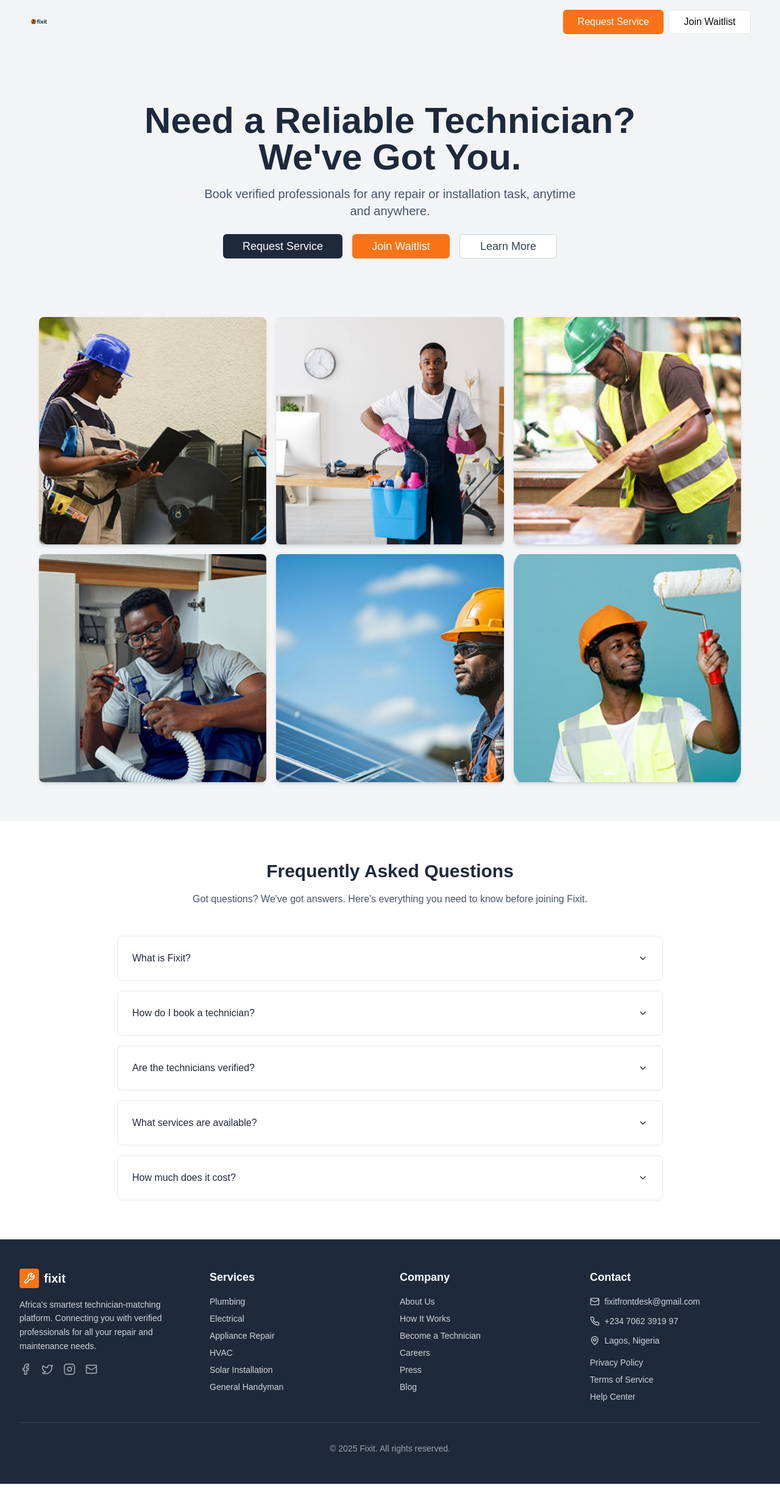
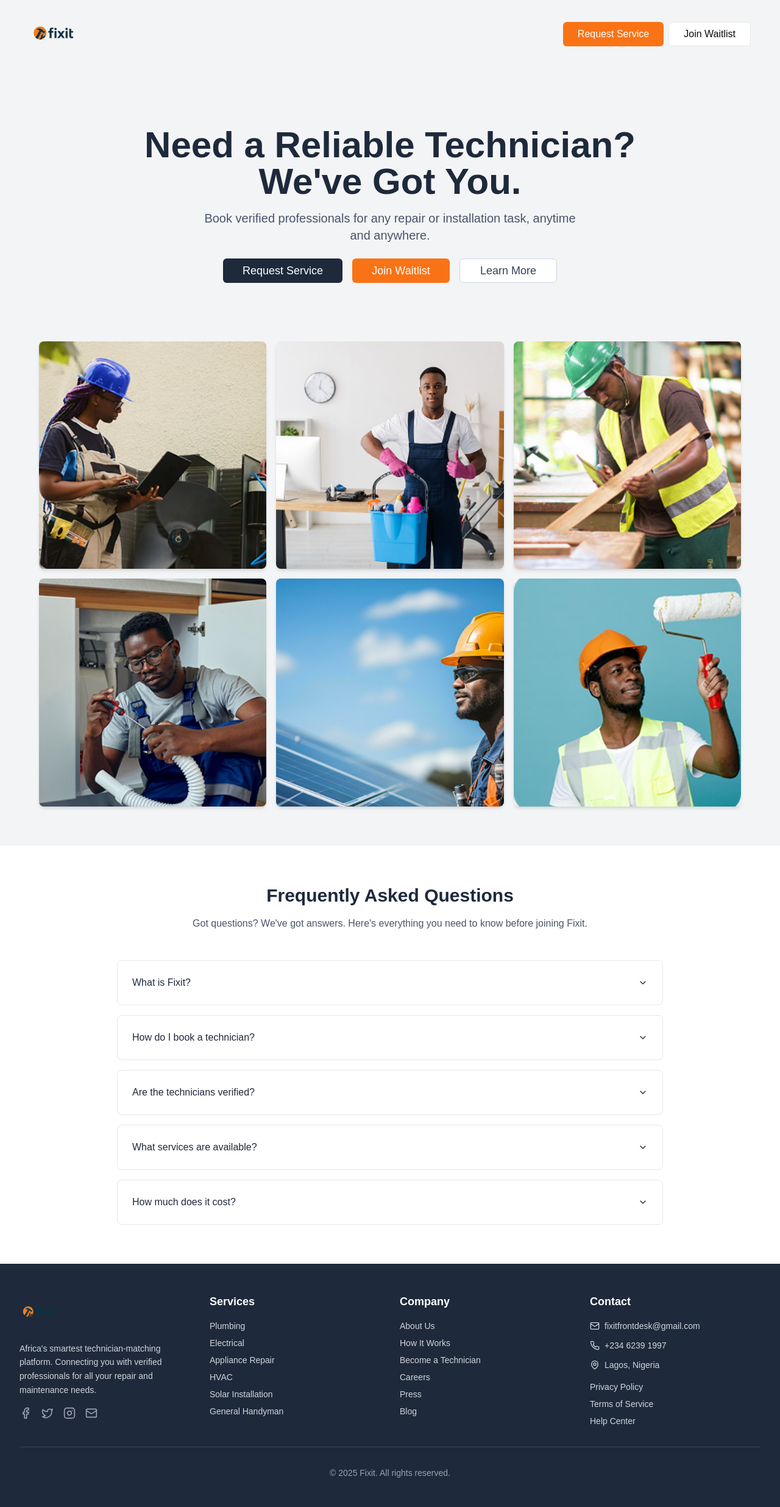
Before and after one commit to Mathvic456/fixit, a Next.js app: page / in a window 1280 px wide. Shown: the whole page at 61% size. Before the commit the page ends 2434 px from the top, so only its background shows below. Built offline with nearby package versions, Linux system fonts and the light colour scheme.

Commit message:
Logo resizing

```diff
--- a/app/page.tsx
+++ b/app/page.tsx
@@ -47,7 +47,7 @@ export default function HomePage() {
       <div className="min-h-screen bg-gray-100">
         {/* Header */}
         <header className="flex items-center justify-between px-4 sm:px-6 lg:px-12 py-4">
-          <Logo />
+          <Logo size="xxl"/>
           <div className="flex gap-2">
             <Link href="/request-service">
               <Button className="bg-orange-500 text-white hover:bg-orange-600 text-sm sm:text-base px-4 sm:px-6">
--- a/app/request-service/page.tsx
+++ b/app/request-service/page.tsx
@@ -15,7 +15,7 @@ export default function RequestServicePage() {
       <div className="min-h-screen bg-gray-100">
         {/* Header */}
         <header className="flex items-center justify-between px-4 sm:px-6 lg:px-12 py-4">
-          <Logo />
+          <Logo size="xxl"/>
           <Link href="/">
             <Button
               variant="outline"
--- a/app/waitlist/page.tsx
+++ b/app/waitlist/page.tsx
@@ -63,7 +63,7 @@ export default function Component() {
       <div className="min-h-screen bg-gray-100">
         {/* Header */}
         <header className="flex items-center justify-between px-4 sm:px-6 lg:px-12 py-4">
-          <Logo />
+          <Logo size="xl"/>
           <Link href="/">
             <Button
               variant="outline"
@@ -168,7 +168,7 @@ export default function Component() {
               </div>
             </StaggerItem>
 
-            <StaggerItem>
+            {/* <StaggerItem>
               <div className="bg-blue-50 border border-blue-200 rounded-lg p-4">
                 <p className="text-xs text-blue-800 text-center">
                   <strong>Note:</strong> To activate this form, replace "YOUR_WAITLIST_FORM_ID" in the code with your
@@ -181,7 +181,7 @@ export default function Component() {
                   to get started.
                 </p>
               </div>
-            </StaggerItem>
+            </StaggerItem> */}
           </StaggerContainer>
         </main>
 
@@ -189,10 +189,10 @@ export default function Component() {
         <div className="px-4 sm:px-6 pb-8">
           <StaggerContainer className="grid grid-cols-2 md:grid-cols-4 gap-3 sm:gap-4 max-w-5xl mx-auto">
             {[
-              { src: "/images/technician-1.jpg", alt: "Female technician with cleaning supplies" },
-              { src: "/images/technician-2.jpg", alt: "Male technician with solar panels" },
-              { src: "/images/technician-3.jpg", alt: "Female technician in kitchen" },
-              { src: "/images/technician-4.jpg", alt: "Male construction worker" },
+              { src: "/images/Six.png", alt: "Female technician with cleaning supplies" },
+              { src: "/images/Plumbing.png", alt: "Male technician with solar panels" },
+              { src: "/images/One.png", alt: "Female technician in kitchen" },
+              { src: "/images/Five.png", alt: "Male construction worker" },
             ].map((image, index) => (
               <StaggerItem key={index}>
                 <div className="relative aspect-square rounded-lg overflow-hidden shadow-md hover:shadow-lg transition-all duration-300">
--- a/components/footer.tsx
+++ b/components/footer.tsx
@@ -2,7 +2,7 @@
 
 import { useState } from "react"
 import Link from "next/link"
-import { Wrench, Mail, Phone, MapPin, Facebook, Twitter, Instagram, Linkedin } from "lucide-react"
+import { Mail, Phone, MapPin, Facebook, Twitter, Instagram, Linkedin } from "lucide-react"
 import { AboutUsModal } from "./modals/about-us-modal"
 import { HowItWorksModal } from "./modals/how-it-works-modal"
 import { BecomeTechnicianModal } from "./modals/become-technician-modal"
@@ -12,6 +12,7 @@ import { BlogModal } from "./modals/blog-modal"
 import { PrivacyPolicyModal } from "./modals/privacy-policy-modal"
 import { TermsOfServiceModal } from "./modals/terms-of-service-modal"
 import { HelpCenterModal } from "./modals/help-center-modal"
+import { Logo } from "./logo"
 
 export function Footer() {
   const [activeModal, setActiveModal] = useState<string | null>(null)
@@ -31,12 +32,7 @@ export function Footer() {
           <div className="grid grid-cols-1 sm:grid-cols-2 lg:grid-cols-4 gap-6 sm:gap-8">
             {/* Company Info */}
             <div className="space-y-4 sm:col-span-2 lg:col-span-1">
-              <div className="flex items-center gap-2">
-                <div className="flex items-center justify-center w-8 h-8 bg-orange-500 rounded">
-                  <Wrench className="w-5 h-5 text-white" />
-                </div>
-                <span className="text-xl font-bold">fixit</span>
-              </div>
+              <Logo linkToHome={false} size="xl" className="" />
               <p className="text-gray-300 text-sm leading-relaxed max-w-xs">
                 Africa's smartest technician-matching platform. Connecting you with verified professionals for all your
                 repair and maintenance needs.
@@ -150,7 +146,7 @@ export function Footer() {
                 </div>
                 <div className="flex items-center gap-2">
                   <Phone className="w-4 h-4 flex-shrink-0" />
-                  <span>+234 7062 3919 97</span>
+                  <span>+234 6239 1997</span>
                 </div>
                 <div className="flex items-center gap-2">
                   <MapPin className="w-4 h-4 flex-shrink-0" />
--- a/components/logo.tsx
+++ b/components/logo.tsx
@@ -4,17 +4,29 @@ import Image from "next/image"
 interface LogoProps {
   linkToHome?: boolean
   className?: string
+  size?: "sm" | "md" | "lg" | "xl"
 }
 
-export function Logo({ linkToHome = true, className = "" }: LogoProps) {
+export function Logo({ linkToHome = true, className = "", size = "md" }: LogoProps) {
+  // Define different logo sizes
+  const sizeConfig = {
+    sm: { width: 100, height: 32, class: "h-8" },
+    md: { width: 140, height: 45, class: "h-11" },
+    lg: { width: 180, height: 58, class: "h-14" },
+    xl: { width: 220, height: 70, class: "h-16" },
+    xxl: { width: 260, height: 84, class: "h-20" },
+  }
+
+  const config = sizeConfig[size]
+
   const logoElement = (
     <div className="flex items-center">
       <Image
-        src="/images/fixit-logo.png"
+        src={`/images/fixit-logo.png?height=${config.height}&width=${config.width}&text=LOGO`}
         alt="Fixit Logo"
-        width={0}
-        height={40}
-        className={`h-8 w-auto ${className}`}
+        width={config.width}
+        height={config.height}
+        className={`${config.class} w-auto ${className}`}
         priority
       />
     </div>
```
Also changed, not shown: lib/auth-alternatives.ts (added, +98 -0 lines).
